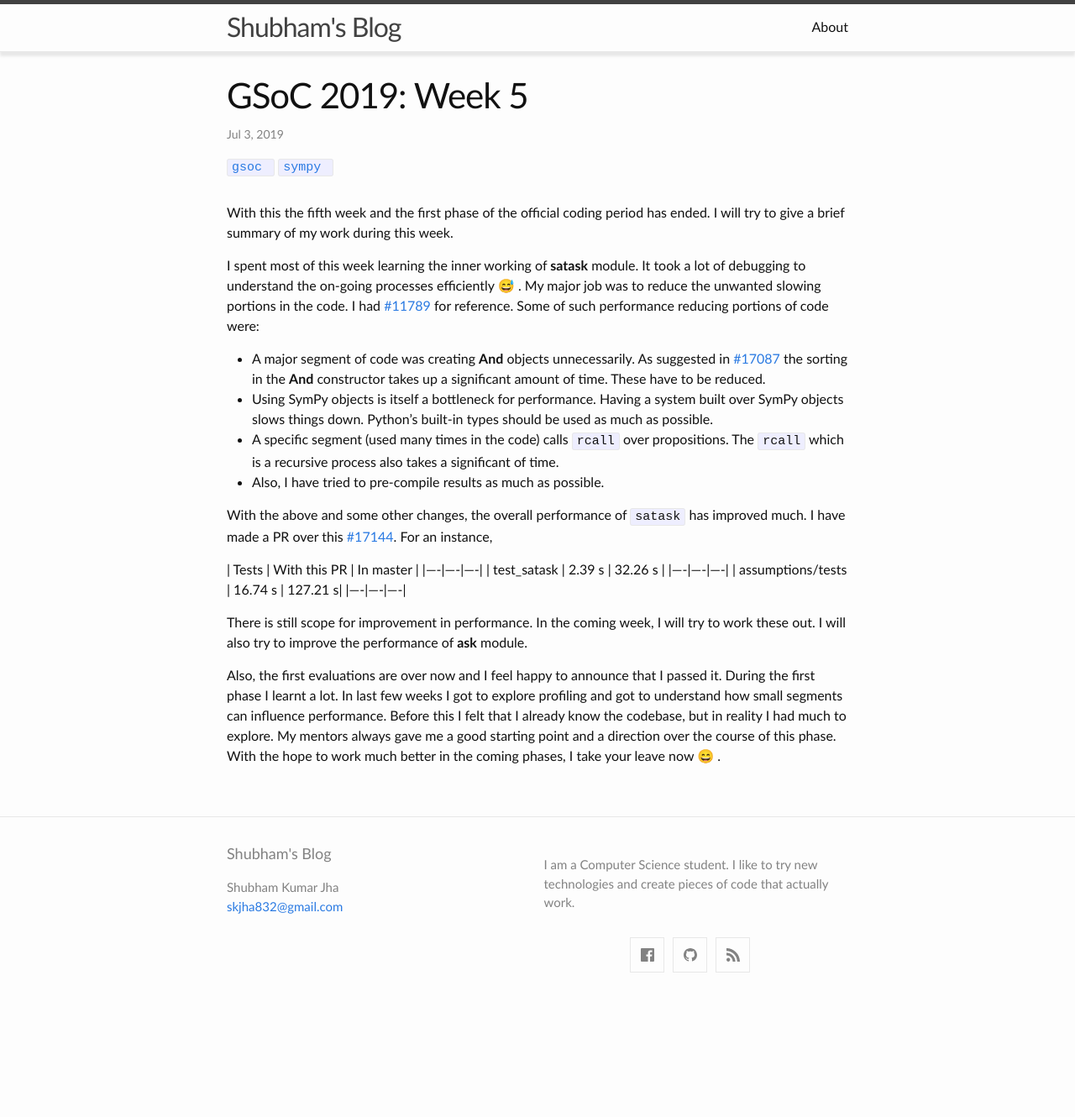
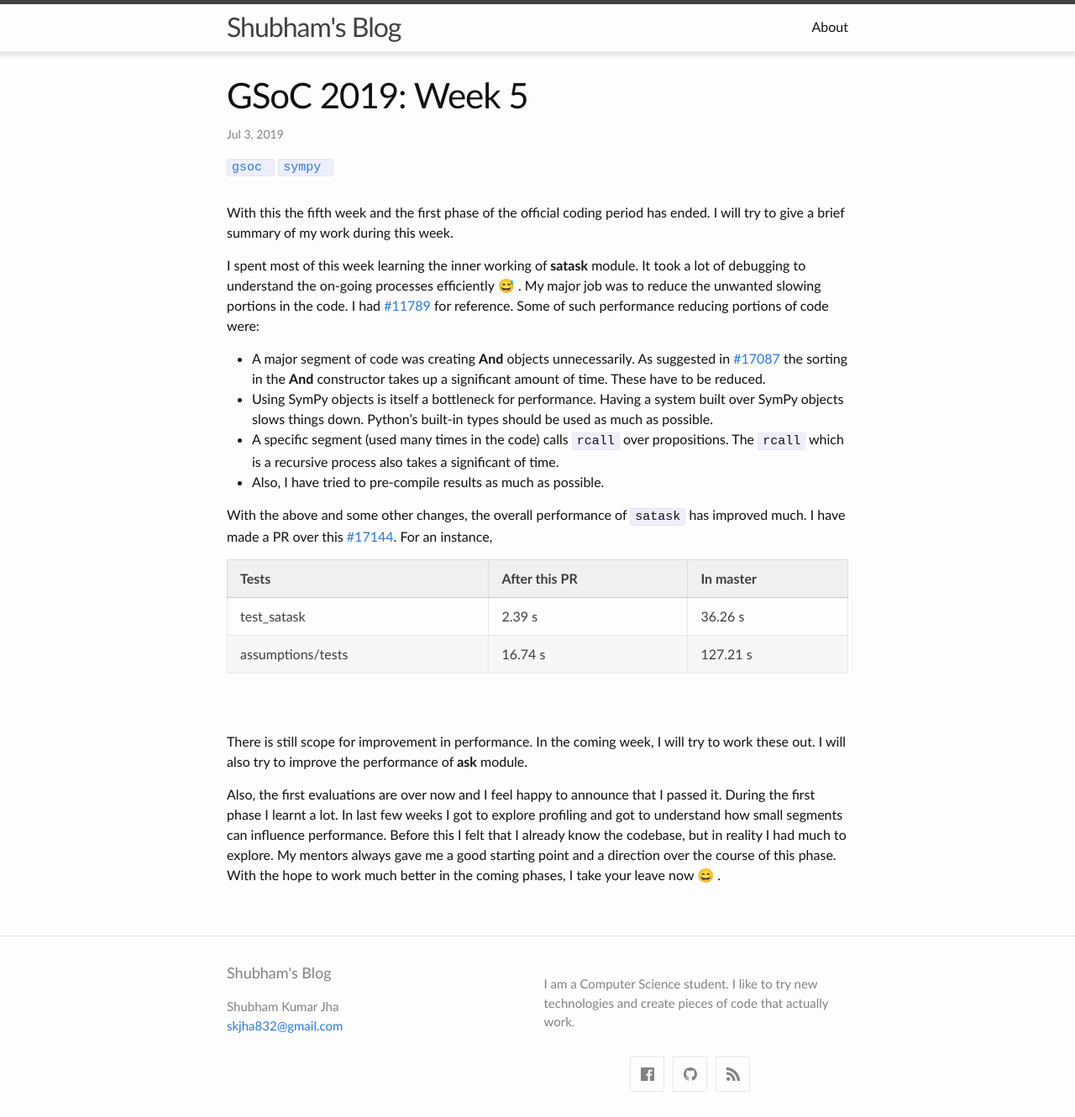
Before and after one commit to ShubhamKJha/ShubhamKJha.github.io, a Jekyll site: the page built from _posts/2019-07-03-GSoC-2019-Week-5.md, in a window 1280 px wide. Shown: the whole page at 84% size. Built offline with Jekyll 4.4.1, drawn with Linux system fonts in a browser that asks for light colours; comment, search, counter and statistics services are not loaded; before the commit the page ends 1188 px from its top, so only the background shows below that.

Commit message:
Trying for tabular structure

```diff
--- a/_posts/2019-07-03-GSoC-2019-Week-5.md
+++ b/_posts/2019-07-03-GSoC-2019-Week-5.md
@@ -13,14 +13,7 @@ I spent most of this week learning the inner working of **satask** module. It to
 * Also, I have tried to pre-compile results as much as possible.
 
 With the above and some other changes, the overall performance of `satask` has improved much. I have made a PR over this [#17144](https://github.com/sympy/sympy/pull/17144). For an instance,
-
-| Tests | With this PR | In master |
-|----|----|----|
-| test_satask | 2.39 s | 32.26 s |
-|----|----|----|
-| assumptions/tests | 16.74 s | 127.21 s|
-|----|----|----|
-<!-- <table>
+<table style="padding:15px;">
     <thead>
         <th>Tests</th>
         <th>After this PR</th>
@@ -38,7 +31,8 @@ With the above and some other changes, the overall performance of `satask` has i
             <td>127.21 s</td>
         </tr>
     </tbody>
-</table> -->
+</table>
+<br />
 
 There is still scope for improvement in performance. In the coming week, I will try to work these out. I will also try to improve the performance of **ask** module.
 
```
